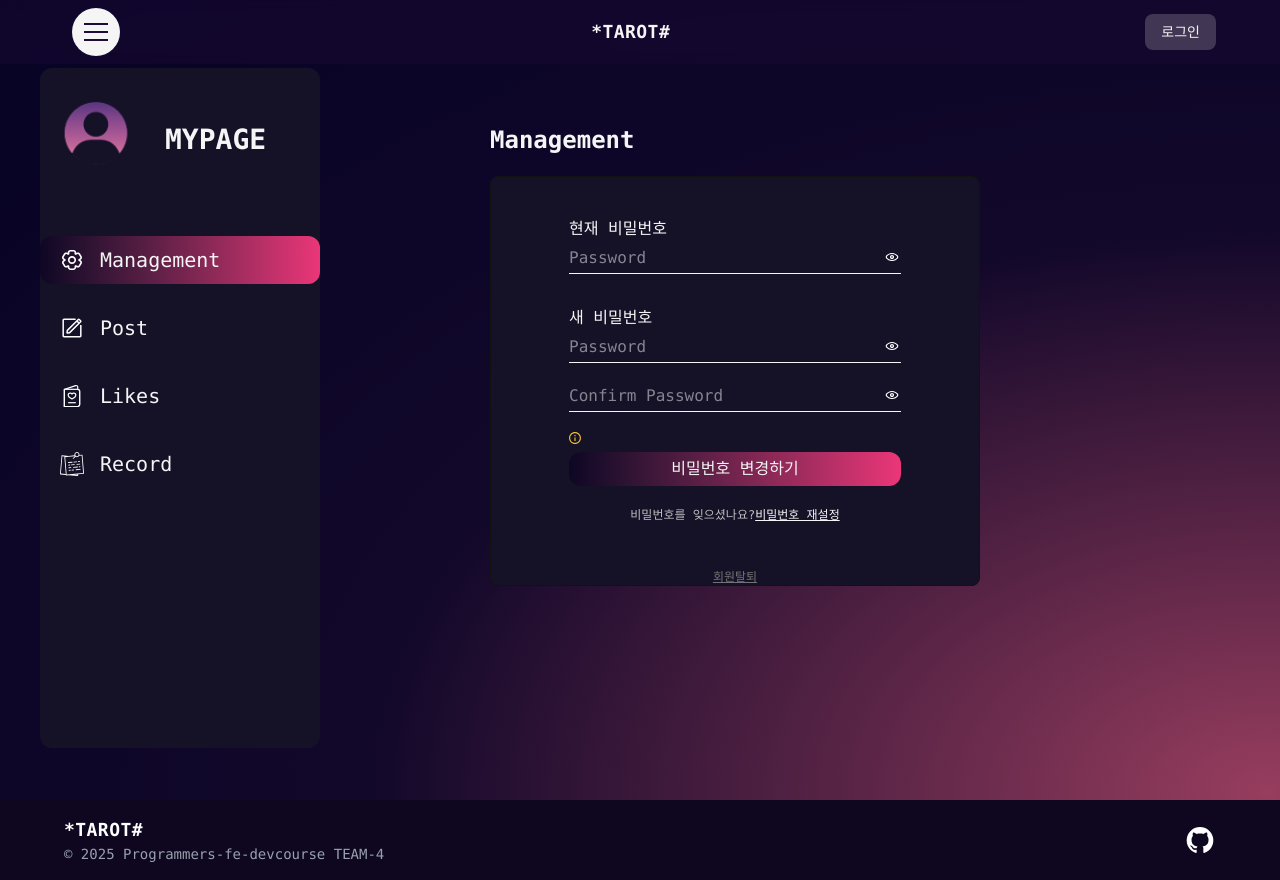
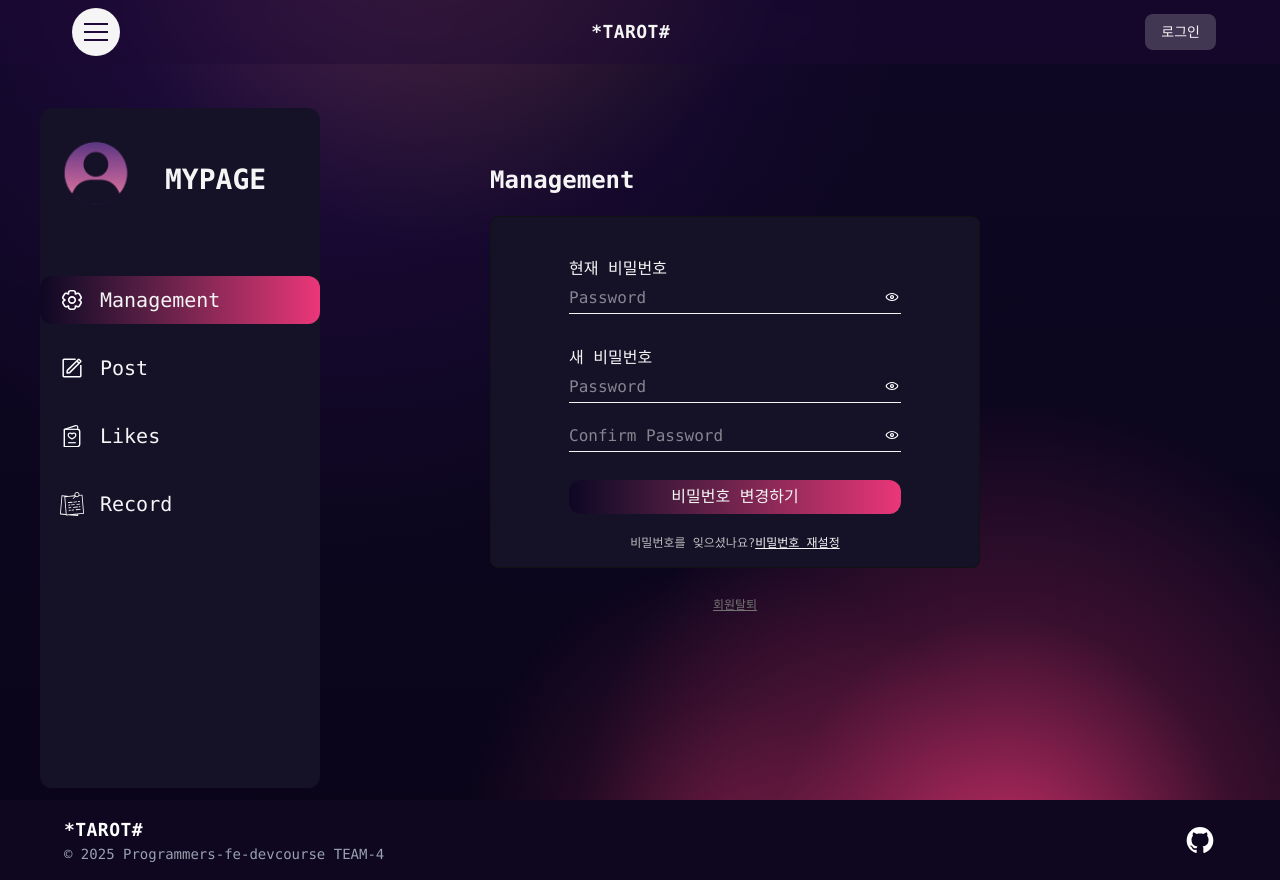
Before and after one commit to prgrms-fe-devcourse/FES-5-Project3-TEAM-4, a React (Vite) app: page /mypage/management in a window 1280 px wide. Built offline with nearby package versions, Linux system fonts and the light colour scheme; no server answers.

Commit message:
style: mypage 디자인 2

```diff
--- a/src/common/components/AuthValidate.tsx
+++ b/src/common/components/AuthValidate.tsx
@@ -2,7 +2,7 @@ interface Props {
   validateText?: string;
 }
 
-function AuthValidate({ validateText }: Props) {
+function AuthValidate({ validateText = '' }: Props) {
   return (
     <div className="pt-1 flex gap-2 items-centers">
       {validateText !== '' && <img src="/icons/info.svg" alt="경고 아이콘" />}
--- a/src/common/components/PasswordField.tsx
+++ b/src/common/components/PasswordField.tsx
@@ -1,4 +1,4 @@
-import { useState } from 'react';
+import { useId, useState } from 'react';
 import tw from '../utils/tw';
 
 interface Props {
@@ -9,6 +9,7 @@ interface Props {
 
 function PasswordField({ onChange, className, placeholder = 'Password' }: Props) {
   const [isPasswordShow, setIsPasswordShow] = useState(true);
+  const inputId = useId();
 
   const handleInput = (e: React.InputEvent<HTMLInputElement>) => {
     const input = e.target as HTMLInputElement;
@@ -20,13 +21,13 @@ function PasswordField({ onChange, className, placeholder = 'Password' }: Props)
 
   return (
     <>
-      <label htmlFor="password" className={tw('border-b border-b-main-white flex w-83', className)}>
+      <label htmlFor={inputId} className={tw('border-b border-b-main-white flex w-83', className)}>
         <input
           className="h-8 text-main-white focus:outline-none flex-1"
           type={isPasswordShow ? 'password' : 'text'}
           placeholder={placeholder}
-          name="password"
-          id="password"
+          name={inputId}
+          id={inputId}
           onInput={handleInput}
         />
 
--- a/src/pages/Login/index.tsx
+++ b/src/pages/Login/index.tsx
@@ -1,17 +1,18 @@
 import AuthForm from '@/common/components/AuthForm';
 import LoginForm from './components/LoginForm';
 import OAuthButton from './components/OAuthButton';
+import Bg from '@/common/components/Bg';
 
 function Login() {
   return (
-    <div className="w-[100%] h-[100vh] flex justify-center items-center bg-radial-[at_99%_99%] from-[#973D5E] from-0% via-[#12082A] to-100% to-[#060325]">
+    <Bg className="flex justify-center items-center">
       <AuthForm>
         <h2 className="pt-9 text-main-white text-2xl font-bold">Login</h2>
         <LoginForm />
         <hr className="text-main-white w-83" />
         <OAuthButton />
       </AuthForm>
-    </div>
+    </Bg>
   );
 }
 export default Login;
--- a/src/pages/Mypage/components/Likes.tsx
+++ b/src/pages/Mypage/components/Likes.tsx
@@ -2,7 +2,7 @@ import BoardItem from './BoardItem';
 
 function Likes() {
   return (
-    <>
+    <section className=" w-[750px] h-[85vh] flex flex-col gap-5 pt-10">
       <h1 className="text-main-white pt-14 text-2xl font-semibold">Likes</h1>
       <div className="flex flex-col ">
         <span className="text-main-white text-end mb-4">좋아요한 글 : 4개</span>
@@ -10,7 +10,7 @@ function Likes() {
           <BoardItem />
         </ul>
       </div>
-    </>
+    </section>
   );
 }
 export default Likes;
--- a/src/pages/Mypage/components/Management.tsx
+++ b/src/pages/Mypage/components/Management.tsx
@@ -3,9 +3,9 @@ import PasswordField from '@/common/components/PasswordField';
 
 function Management() {
   return (
-    <>
+    <section className=" w-[750px] h-[85vh] flex flex-col gap-5 pt-10">
       <h1 className="text-main-white pt-14 text-2xl font-semibold">Management</h1>
-      <div className="w-[490px] h-[410px] border border-main-black rounded-lg bg-[#151228]">
+      <div className="w-[490px] h-[55%] border border-main-black rounded-lg bg-[#151228]">
         <div className="flex flex-col items-center pt-10">
           <div className="mb-8">
             <span className="text-main-white">현재 비밀번호</span>
@@ -40,7 +40,7 @@ function Management() {
           </div>
         </div>
       </div>
-    </>
+    </section>
   );
 }
 export default Management;
--- a/src/pages/Mypage/components/Post.tsx
+++ b/src/pages/Mypage/components/Post.tsx
@@ -2,15 +2,16 @@ import BoardItem from './BoardItem';
 
 function Post() {
   return (
-    <>
+    <section className=" w-[750px] h-[85vh] flex flex-col gap-5 pt-10">
       <h1 className="text-main-white pt-14 text-2xl font-semibold">Post</h1>
+
       <div className="flex flex-col ">
         <span className="text-main-white text-end mb-4">작성한 글 : 4개</span>
         <ul className="h-[70vh] border-t border-b border-main-white flex flex-col pt-4.5 gap-4.5 overflow-auto">
           <BoardItem />
         </ul>
       </div>
-    </>
+    </section>
   );
 }
 export default Post;
--- a/src/pages/Mypage/components/Record.tsx
+++ b/src/pages/Mypage/components/Record.tsx
@@ -3,10 +3,10 @@ import RecordItem from './RecordItem';
 
 function Record() {
   return (
-    <>
+    <section className=" w-[750px] h-[85vh] flex flex-col gap-5 pt-10">
       <h1 className="text-main-white pt-14 text-2xl font-semibold">Record</h1>
-      <div className="w-[750px] h-[100%] relative">
-        <div className="w-[100%] h-[100%]  rounded-[20px] p-4 absolute z-30">
+      <div className="w-[750px] h-[800px] relative">
+        <div className="w-[100%] h-[800px]  rounded-[20px] p-4 absolute z-30">
           <img src="/icons/boy3.svg" className="absolute" alt="달에서 낚시하는 소년 이미지" />
           <div className="flex flex-col gap-20">
             <div className="ml-[152px]">
@@ -21,7 +21,7 @@ function Record() {
         </div>
         <NightStarBackGround className="bg-linear-160 from-[#180018] from-20% via-[#010001] to-[#180018] to-80% rounded-2xl" />
       </div>
-    </>
+    </section>
   );
 }
 export default Record;
--- a/src/pages/Mypage/components/Sidebar.tsx
+++ b/src/pages/Mypage/components/Sidebar.tsx
@@ -9,7 +9,9 @@ const navList = [
 
 function Sidebar() {
   return (
-    <div className=" w-[280px] h-[85vh] rounded-xl flex flex-col gap-14 bg-[#151228]">
+    <section className="pt-10 ">
+      <h2 className="a11y">sidebar</h2>
+      <div className="w-[280px] h-[85vh]  rounded-xl flex flex-col gap-14 bg-[#151228]">
         <div className="flex pt-8 ml-4 items-center gap-7">
           <img src="/icons/profile.svg" alt="프로필 이미지" />
           <p className="text-main-white text-[28px] font-bold">MYPAGE</p>
@@ -34,6 +36,7 @@ function Sidebar() {
           ))}
         </ul>
       </div>
+    </section>
   );
 }
 export default Sidebar;
--- a/src/pages/Mypage/index.tsx
+++ b/src/pages/Mypage/index.tsx
@@ -1,17 +1,16 @@
 import { Outlet } from 'react-router';
 
 import Sidebar from './components/Sidebar';
+import Bg from '@/common/components/Bg';
 
 function Mypage() {
   return (
-    <div className="w-[100%] h-[100vh] flex justify-center items-center bg-radial-[at_99%_99%] from-[#973D5E] from-0% via-[#12082A] to-100% to-[#060325]">
-      <section className="w-[1200px] h-[100vh] flex justify-between  pt-17">
+    <Bg className="flex justify-center items-center">
+      <article className="w-[1200px] h-[100vh] flex justify-between items-start pt-17">
         <Sidebar />
-        <div className=" w-[750px] h-[800px] flex flex-col gap-5">
-          <Outlet></Outlet>
-        </div>
-      </section>
-    </div>
+        <Outlet></Outlet>
+      </article>
+    </Bg>
   );
 }
 export default Mypage;
--- a/src/pages/Register/index.tsx
+++ b/src/pages/Register/index.tsx
@@ -1,14 +1,15 @@
 import AuthForm from '@/common/components/AuthForm';
 import RegisterForm from './components/RegisterForm';
+import Bg from '@/common/components/Bg';
 
 function Register() {
   return (
-    <div className="w-[100%] h-[100vh] flex justify-center items-center bg-radial-[at_99%_99%] from-[#973D5E] from-0% via-[#12082A] to-100% to-[#060325]">
+    <Bg className="flex justify-center items-center">
       <AuthForm>
         <h2 className="pt-9 text-main-white text-2xl font-bold">Sign Up</h2>
         <RegisterForm />
       </AuthForm>
-    </div>
+    </Bg>
   );
 }
 export default Register;
--- a/src/router/routes.tsx
+++ b/src/router/routes.tsx
@@ -1,4 +1,4 @@
-import { createBrowserRouter } from 'react-router';
+import { createBrowserRouter, Navigate } from 'react-router';
 import { lazy } from 'react';
 import AuthLayout from '@/common/components/AuthLayout';
 import { FiFileText, FiHome, FiUsers } from 'react-icons/fi';
@@ -55,8 +55,8 @@ export const routes = createBrowserRouter([
           return true;
         },
         children: [
+          { index: true, element: <Navigate to="management" /> },
           {
-            index: true,
             path: 'management',
             Component: Management,
           },
```
Lines whose indentation alone changed are shown as unchanged.
